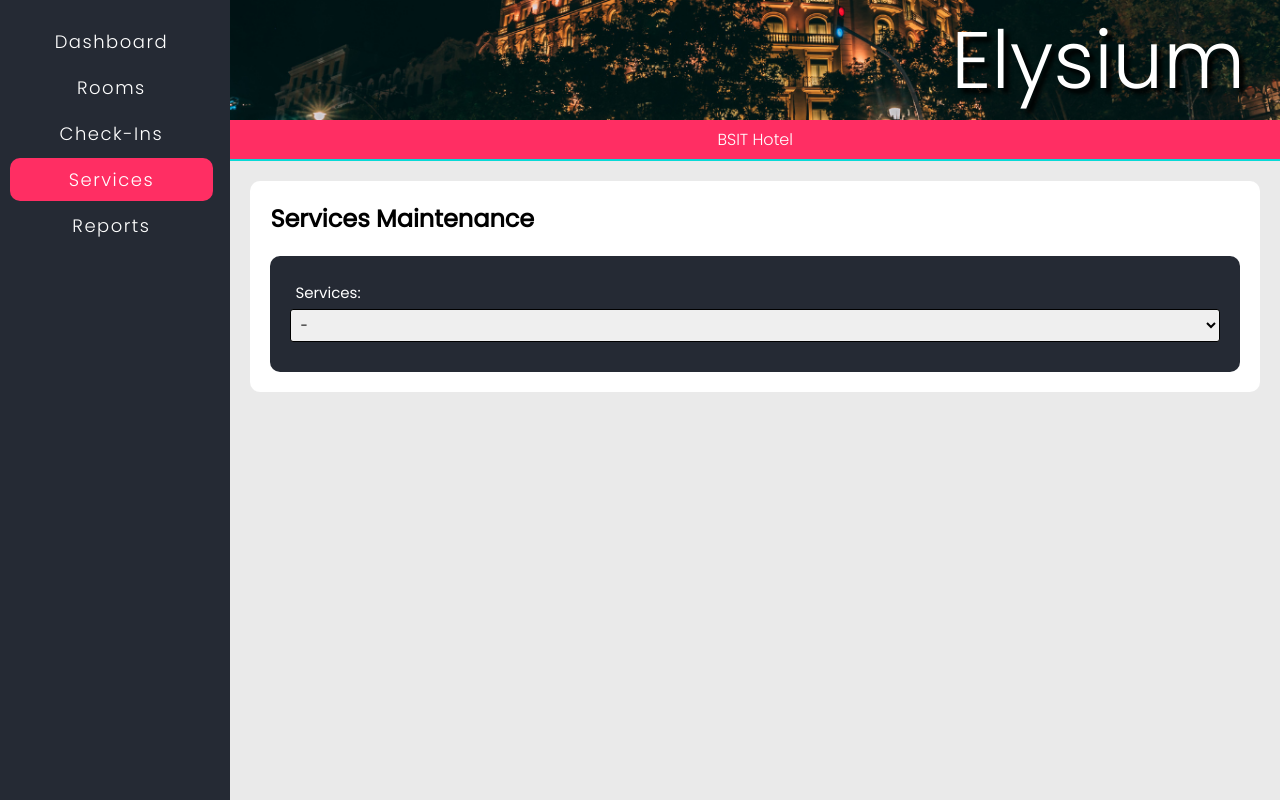
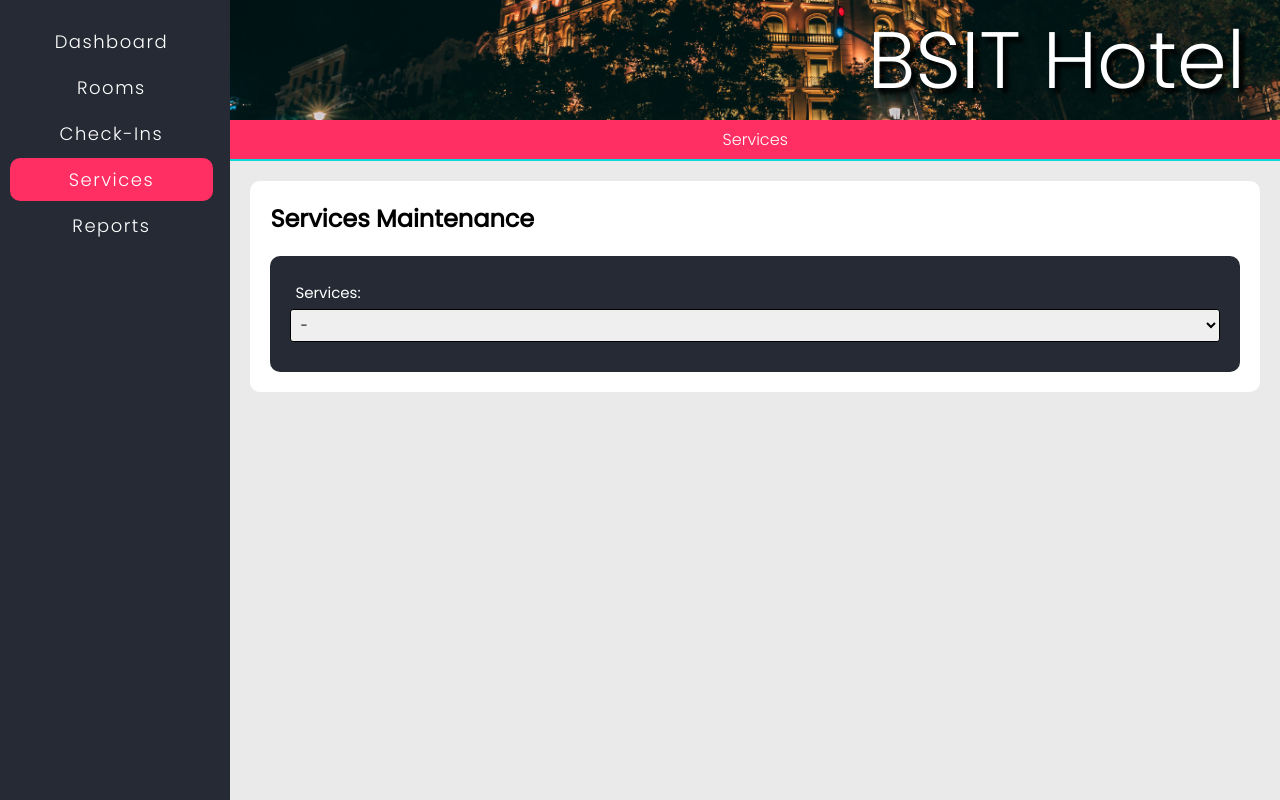
Before and after one commit to Clueless7/hotel-resorts-management-system-bsit3-1, a website with bundled scripts: page frontend/public/services(serviceManage).html in a window 1280 px wide. Built offline with nearby package versions, Linux system fonts and the light colour scheme; no server answers; a script that the page names is missing.

Commit message:
fixed services manage page

```diff
--- a/frontend/public/services(serviceManage).html
+++ b/frontend/public/services(serviceManage).html
@@ -37,12 +37,12 @@
     <div class="main">
       <div class="container">
         <header class="managementsHeader">
-          <div class="hotel-name-label">Elysium</div>
+          <div class="hotel-name-label">BSIT Hotel</div>
         </header>
         <nav class="nav">
           <ul>
             <li>
-              <a href="./services.html">BSIT Hotel</a>
+              <a href="./services.html">Services</a>
             </li>
           </ul>
         </nav>
```
